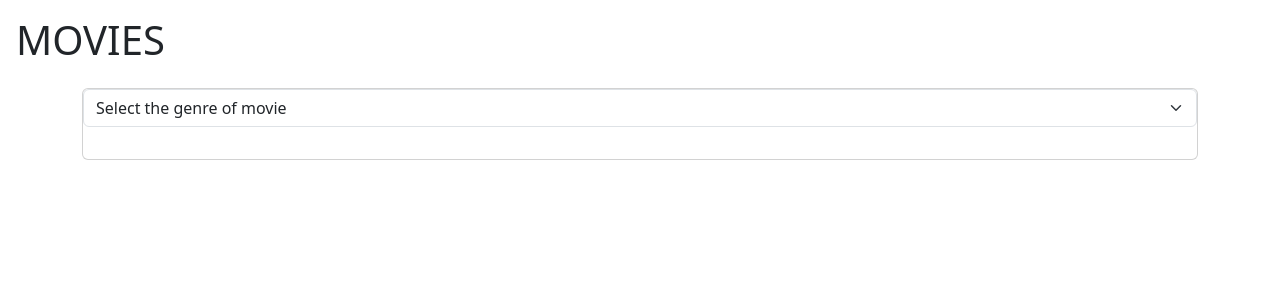
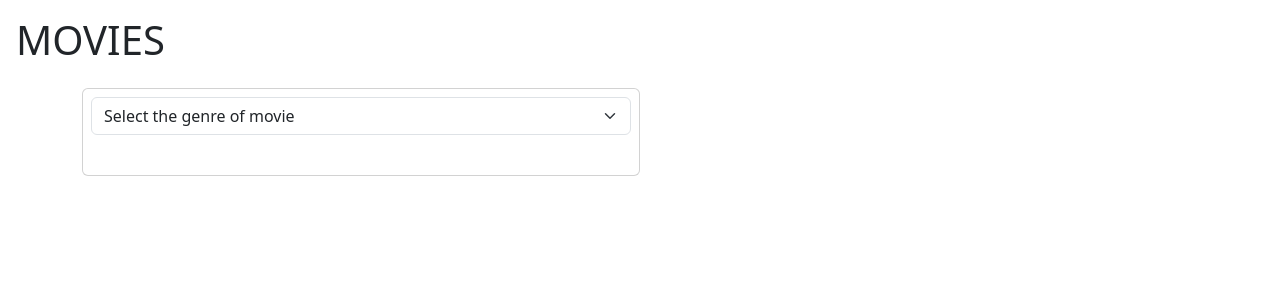
Before and after one commit to maksbernatskyy/react-movie-filter, a React (Vite) app: page / in a window 1280 px wide. Shown: the top 300 px of the page. Built offline with nearby package versions, Linux system fonts and the light colour scheme.

Commit message:
add padding

```diff
--- a/src/components/Main.jsx
+++ b/src/components/Main.jsx
@@ -11,10 +11,10 @@ export default function Main() {
     return (
         <>
         <main>
-            <div className="container">
+            <div className="container text-center">
 
                 {/* Card */}
-                <div className="card">
+                <div className="card p-2 w-50">
 
                     {/* Card Top */}
                     <div className="card-top">
```
